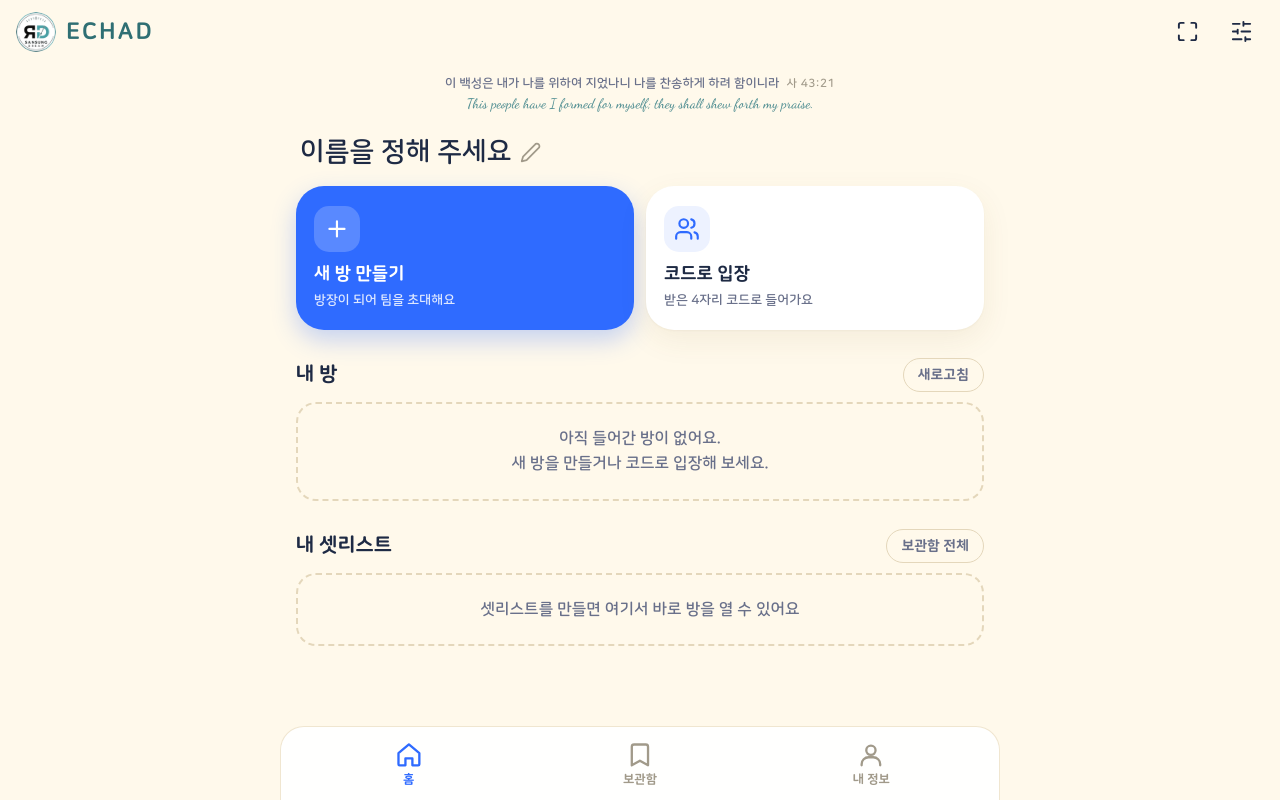
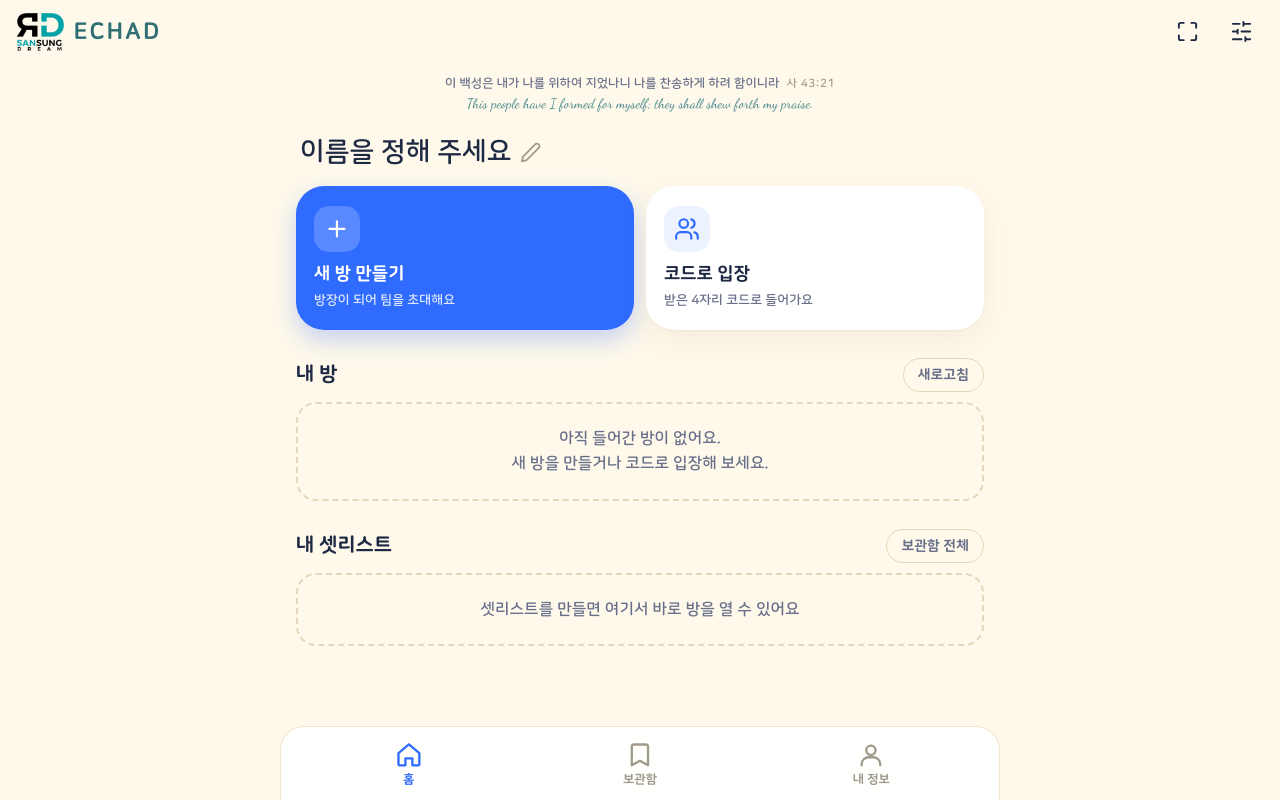
Before and after one commit to qarkms/Brief, a website with bundled scripts: page public/index.html in a window 1280 px wide. Built offline with nearby package versions, Linux system fonts and the light colour scheme.

Commit message:
Use the Echad script logo as the app icon and the RD mark in the app
- Home-screen icons (iOS, Android, maskable) and favicon from the cream
  "Echad" script logo; favicon crops to the lettering so it stays legible
- Opening screen and home header use the RD SANSUNG DREAM mark with its
  white background made transparent to sit on the warm-white UI
- New file names so devices fetch the new icons instead of cached ones

Co-Authored-By: Claude Opus 5.5 <noreply@anthropic.com>
Claude-Session: https://claude.ai/code/session_01WDY2Lsz9TxVKzw3HVixipx

```diff
--- a/public/css/style.css
+++ b/public/css/style.css
@@ -217,8 +217,8 @@ input[type=number]::-webkit-inner-spin-button, input[type=number]::-webkit-outer
 
 /* ============ 홈 ============ */
 #view-home { min-height: 100dvh; }
-.brand-mark { width: 48px; height: 48px; border-radius: 50%; }
-.brand-mark.sm { width: 40px; height: 40px; }
+.brand-mark { height: 48px; width: auto; }
+.brand-mark.sm { height: 38px; }
 .wordmark { font-size: 2.6rem; font-weight: 800; letter-spacing: 0.08em; }
 .wordmark.sm { font-size: 1.45rem; color: #2f6f73; }
 .home-top {
@@ -852,7 +852,7 @@ body.solo .stage-status::before { content: "나만 · "; color: var(--t-verse);
   position: absolute; left: 0; right: 0; bottom: calc(28px + env(safe-area-inset-bottom));
   display: flex; align-items: center; justify-content: center; gap: 8px; animation: splash-in 1s 0.4s ease-out both;
 }
-.splash-logo { width: 30px; height: 30px; }
+.splash-logo { height: 34px; width: auto; }
 .splash-name { font-size: 0.85rem; font-weight: 800; letter-spacing: 0.3em; color: #2f6f73; }
 @keyframes splash-in { from { opacity: 0; transform: translateY(8px); } to { opacity: 1; transform: none; } }
 
--- a/public/index.html
+++ b/public/index.html
@@ -10,9 +10,9 @@
   <meta name="apple-mobile-web-app-status-bar-style" content="default">
   <title>ECHAD — 밴드 메트로놈 & 브리핑</title>
   <link rel="manifest" href="manifest.webmanifest">
-  <link rel="icon" href="icons/echad-favicon-64.png" type="image/png" sizes="64x64">
-  <link rel="apple-touch-icon" href="icons/echad-touch-180.png">
-  <link rel="icon" href="icons/echad-192.png" type="image/png" sizes="192x192">
+  <link rel="icon" href="icons/app-favicon-64.png" type="image/png" sizes="64x64">
+  <link rel="apple-touch-icon" href="icons/app-touch-180.png">
+  <link rel="icon" href="icons/app-192.png" type="image/png" sizes="192x192">
   <link rel="preload" href="fonts/NanumSquareRoundB.woff2" as="font" type="font/woff2" crossorigin>
   <link rel="preload" href="fonts/NanumSquareRoundEB.woff2" as="font" type="font/woff2" crossorigin>
   <link rel="preload" href="fonts/DancingScript-latin.woff2" as="font" type="font/woff2" crossorigin>
@@ -27,7 +27,7 @@
       <figcaption class="verse-ref">사 43:21</figcaption>
     </figure>
     <div class="splash-brand">
-      <img src="icons/logo-96.png" alt="" class="splash-logo">
+      <img src="icons/mark-120.png" alt="RD SANSUNG DREAM" class="splash-logo">
       <span class="splash-name">ECHAD</span>
     </div>
   </div>
@@ -35,7 +35,7 @@
   <!-- ================= 홈 ================= -->
   <section id="view-home" class="view">
     <header class="home-top">
-      <img src="icons/logo-96.png" alt="" class="brand-mark sm">
+      <img src="icons/mark-120.png" alt="RD SANSUNG DREAM" class="brand-mark sm">
       <h1 class="wordmark sm">ECHAD</h1>
       <span class="spacer"></span>
       <button class="icon-btn fs-btn hidden" aria-label="전체 화면"><span data-icon="expand" class="ic-expand"></span><span data-icon="shrink" class="ic-shrink"></span></button>
```
Also changed, not shown: public/icons/app-192.png (added), public/icons/app-512.png (added), public/icons/app-favicon-64.png (added), public/icons/app-maskable-512.png (added), public/icons/app-touch-180.png (added), public/icons/echad-192.png (deleted), public/icons/echad-512.png (deleted), public/icons/echad-favicon-64.png (deleted), public/icons/echad-maskable-512.png (deleted), public/icons/echad-touch-180.png (deleted), public/icons/logo-256.png (deleted), public/icons/logo-512.png (deleted), public/icons/logo-96.png (deleted), public/icons/mark-120.png (added), 2 more files.
